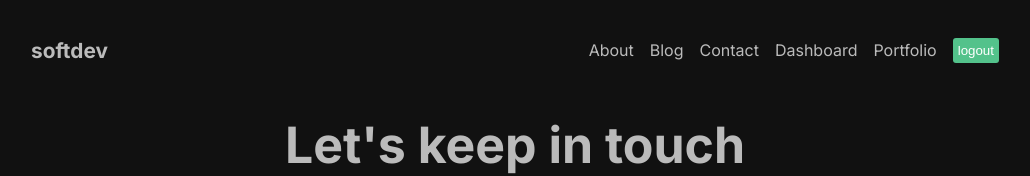
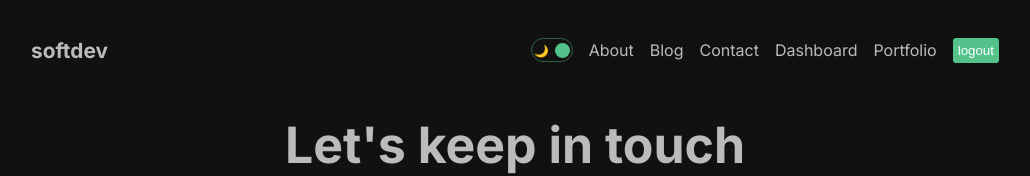
Before and after one commit to rajutamanglama63/next-13, a Next.js app: page /contact in a window 1280 px wide. Shown: the top 176 px of the page, without its empty margins (125-1155 px from the left). Built offline with nearby package versions, Linux system fonts and the light colour scheme.

Commit message:
feat: theme added

```diff
--- a/src/app/globals.css
+++ b/src/app/globals.css
@@ -27,3 +27,17 @@
   justify-content: space-between;
   flex-direction: column;
 }
+
+.theme {
+  transition: 1s all ease;
+}
+
+.light {
+  background-color: white;
+  color: #111;
+}
+
+.dark {
+  background-color: #111;
+  color: #bbb;
+}
--- a/src/app/layout.js
+++ b/src/app/layout.js
@@ -2,6 +2,7 @@
 import "./globals.css";
 import { Inter } from "next/font/google";
 import Footer from "@/components/footer/Footer";
+import { ThemeProvider } from "@/context/DarkModeToggle";
 
 const inter = Inter({ subsets: ["latin"] });
 
@@ -14,11 +15,13 @@
   return (
     <html lang="en">
       <body className={inter.className}>
-        <div className="container">
-          <Navbar />
-          {children}
-          <Footer />
-        </div>
+        <ThemeProvider>
+          <div className="container">
+            <Navbar />
+            {children}
+            <Footer />
+          </div>
+        </ThemeProvider>
       </body>
     </html>
   );
--- /dev/null
+++ b/src/components/darkModeToggle/DarkModeToggle.jsx
@@ -0,0 +1,21 @@
+"use client";
+
+import React, { useContext } from "react";
+import { ThemeContext } from "../../context/DarkModeToggle";
+import styles from "./darkModeToggle.module.css";
+
+const DarkModeToggle = () => {
+  const { toggle, mode } = useContext(ThemeContext);
+  return (
+    <div className={styles.container} onClick={toggle}>
+      <div className={styles.icon}>🌙</div>
+      <div className={styles.icon}>🔆</div>
+      <div
+        className={styles.ball}
+        style={mode === "light" ? { left: "2px" } : { right: "2px" }}
+      ></div>
+    </div>
+  );
+};
+
+export default DarkModeToggle;
--- /dev/null
+++ b/src/components/darkModeToggle/darkModeToggle.module.css
@@ -0,0 +1,24 @@
+.container {
+  width: 42px;
+  height: 24px;
+  border: 1px solid #53c28b70;
+  border-radius: 30px;
+  display: flex;
+  justify-content: space-between;
+  align-items: center;
+  padding: 2px;
+  position: relative;
+  cursor: pointer;
+}
+
+.icon {
+  font-size: 12px;
+}
+
+.ball {
+  background-color: #53c28b;
+  width: 15px;
+  height: 15px;
+  border-radius: 50px;
+  position: absolute;
+}
--- a/src/components/navbar/Navbar.jsx
+++ b/src/components/navbar/Navbar.jsx
@@ -2,6 +2,7 @@
 import Link from "next/link";
 import React from "react";
 import styles from "./navbar.module.css";
+import DarkModeToggle from "../darkModeToggle/DarkModeToggle";
 
 const Navbar = () => {
   const links = [
@@ -38,6 +39,7 @@
       </Link>
 
       <div className={styles.link}>
+        <DarkModeToggle />
         {links?.map((link) => (
           <Link key={link.id} href={link.url}>
             {link.title}
--- /dev/null
+++ b/src/context/DarkModeToggle.jsx
@@ -0,0 +1,19 @@
+"use client";
+
+import { createContext, useState } from "react";
+
+export const ThemeContext = createContext();
+
+export const ThemeProvider = ({ children }) => {
+  const [mode, setMode] = useState("dark");
+
+  const toggle = () => {
+    setMode((prev) => (prev === "dark" ? "light" : "dark"));
+  };
+
+  return (
+    <ThemeContext.Provider value={{ toggle, mode }}>
+      <div className={`theme ${mode}`}>{children}</div>
+    </ThemeContext.Provider>
+  );
+};
```
